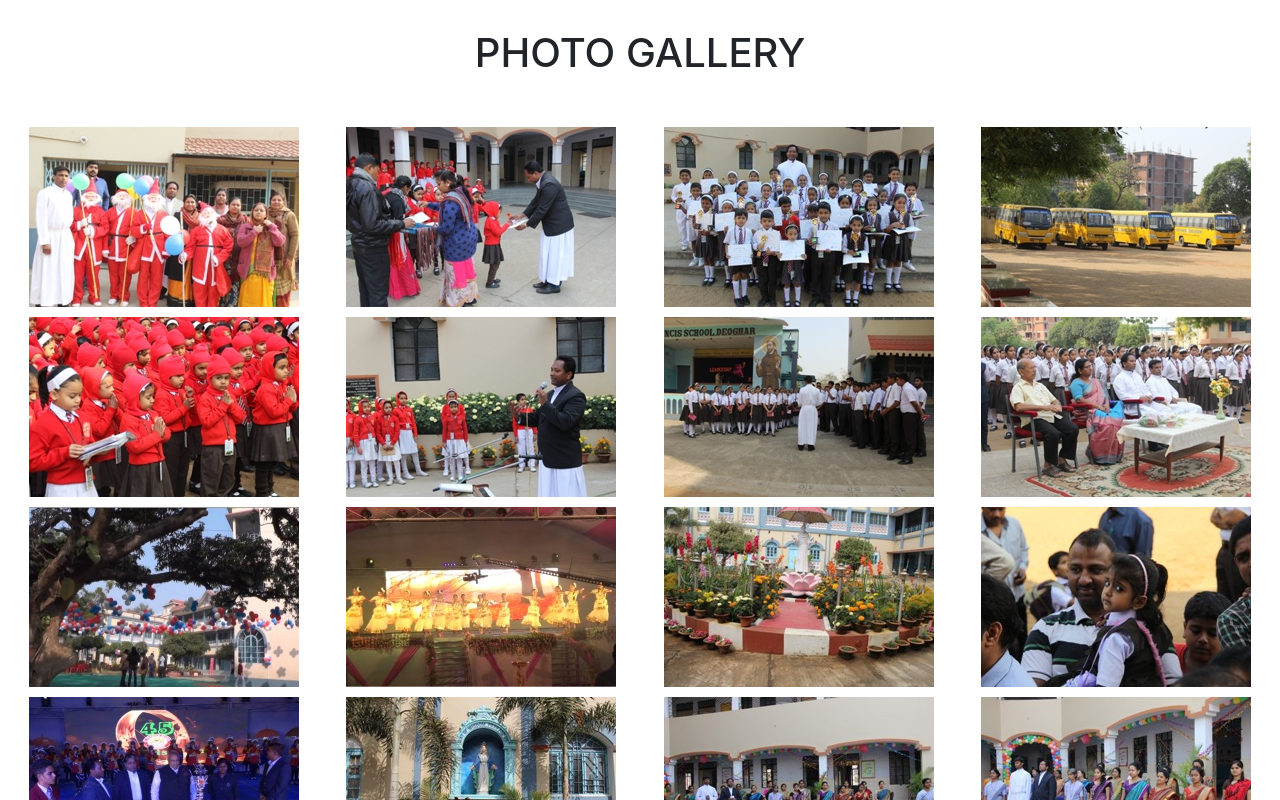
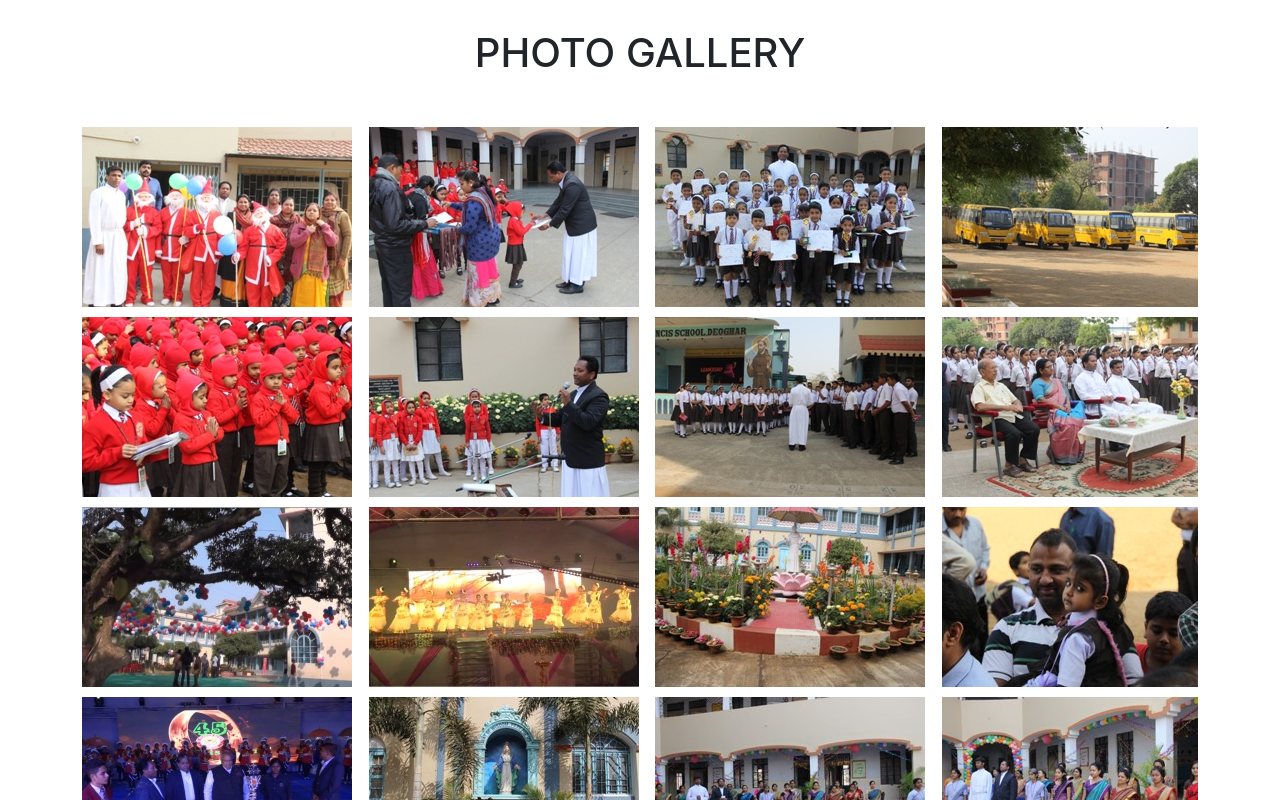
Before and after one commit to saurabhsumanshroff/chlorophyllschool, a React (Create React App) app: page /#/ in a window 1280 px wide. Shown: the part 3160-3960 px from the top of the page. Built offline with nearby package versions, Linux system fonts and the light colour scheme.

Commit message:
photogallery css fix

```diff
--- a/src/Stylesheets/PhotoGallery.scss
+++ b/src/Stylesheets/PhotoGallery.scss
@@ -1,5 +1,6 @@
 .photoGallery {
   padding: 20px;
+  margin: auto;
   .message {
     h1 {
       margin-bottom: 50px;
@@ -15,9 +16,16 @@
         padding-bottom: 10px;
       }
     }
+    .carousel-inner {
+      width: 90%;
+      margin:auto;
+    }
     .carousel-control {
       width: 5%;
       background-image: none;
     }
+    .carousel-indicators {
+      display: none;
+    }
   }
 }
```
Also changed, not shown: 1 other file (tests, documents, lock files or other folders).
